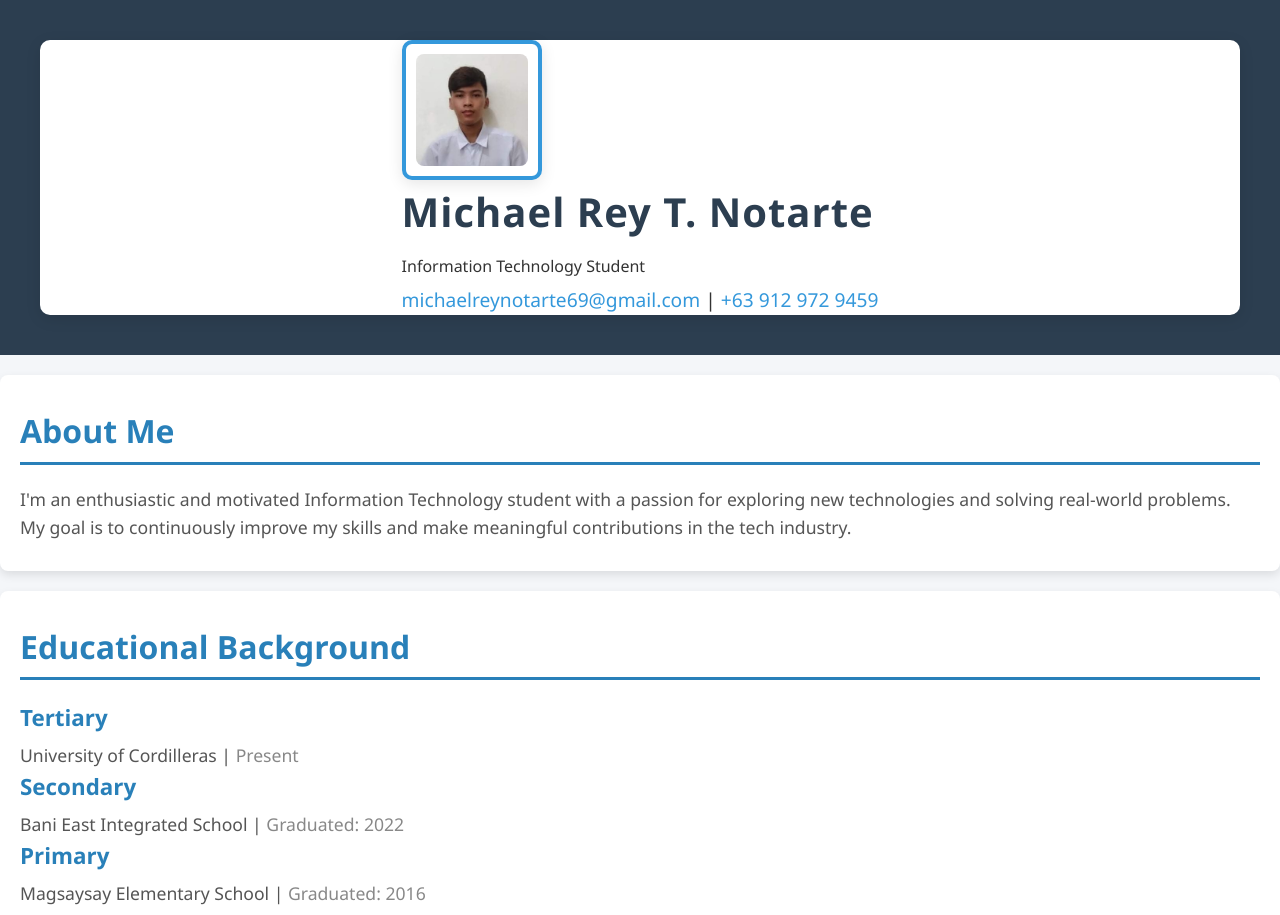
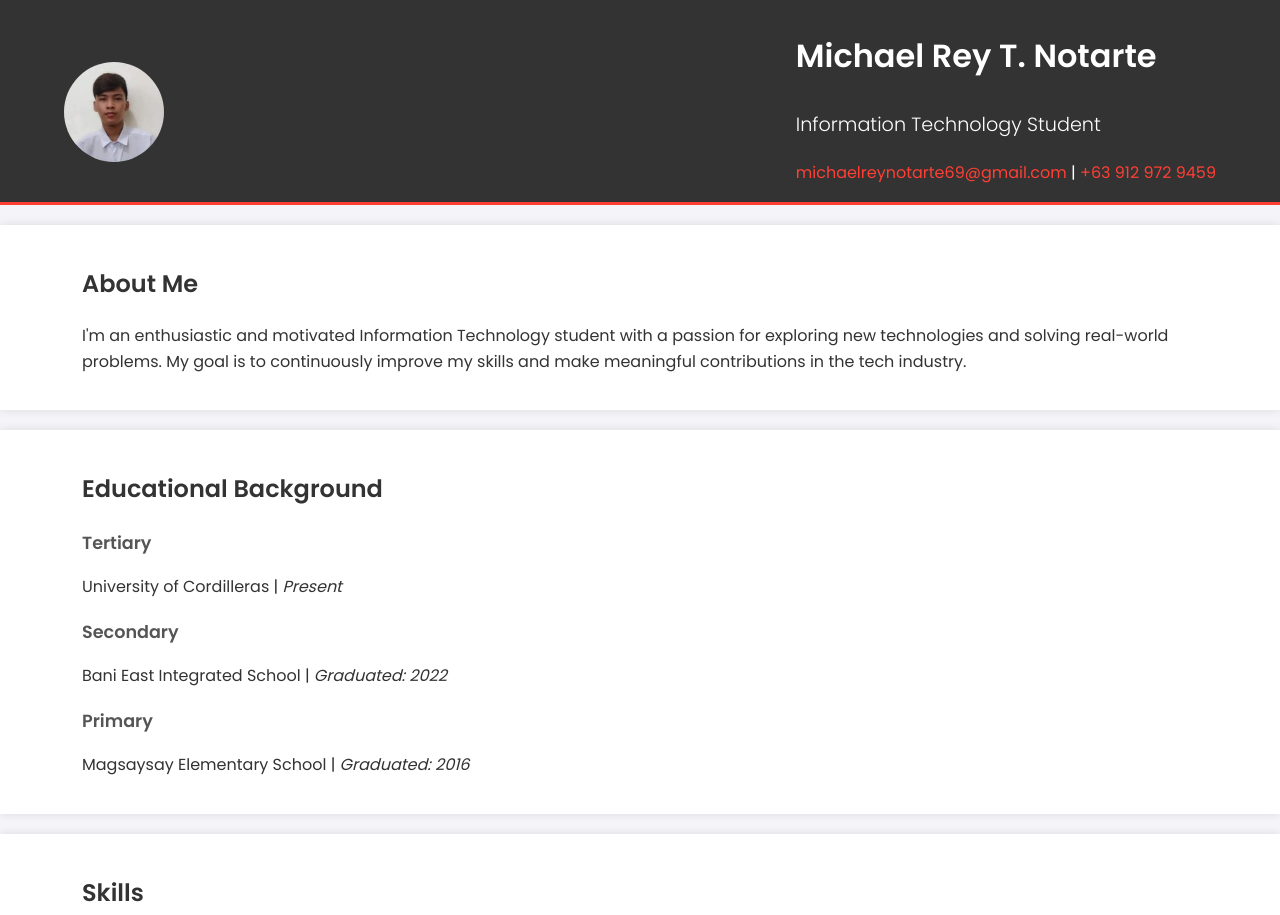
Before and after one commit to michaelpogi69/Portfolio, a plain HTML site: page index.html in a window 1280 px wide. Shown: the top 915 px of the page. Drawn offline with Linux system fonts and the light colour scheme.

Commit message:
styles.css

```diff
--- a/styles.css
+++ b/styles.css
@@ -1,178 +1,73 @@
-/* General Reset */
-* {
+body {
+    font-family: 'Poppins', sans-serif;
+    line-height: 1.6;
+    background-color: #f4f4f9;
+    color: #333;
     margin: 0;
-    padding: 0;
-    box-sizing: border-box;
 }
-
-/* Body and Base Styling */
-body {
-    font-family: 'Segoe UI', Tahoma, Geneva, Verdana, sans-serif;
-    background-color: #f4f6f9;
-    color: #333;
-    line-height: 1.6;
-    padding: 0;
+.container {
+    width: 90%;
+    margin: auto;
+    overflow: hidden;
 }
-
-/* Header: Profile Card */
-header {
-    background-color: #2c3e50;
-    padding: 40px 0;
-    display: flex;
-    justify-content: center;
-    align-items: center;
+.header {
+    background: #333;
+    color: #fff;
+    padding-top: 30px;
+    min-height: 70px;
+    border-bottom: #ff3f34 3px solid;
 }
-
-header .container {
+.header .profile-card {
     display: flex;
     align-items: center;
-    justify-content: center;
-    max-width: 1200px;
-    width: 100%;
-    padding: 0 20px;
-    border-radius: 10px;
-    background-color: #ffffff;
-    box-shadow: 0 4px 15px rgba(0, 0, 0, 0.1);
+    justify-content: space-between;
 }
-
-/* Profile Image Box */
-.profile-image-box {
-    width: 140px;
-    height: 140px;
-    border: 4px solid #3498db; /* Blue border */
-    padding: 10px;
-    margin-right: 30px;
-    background-color: #fff;
-    box-shadow: 0 4px 15px rgba(0, 0, 0, 0.1);
-    display: flex;
-    justify-content: center;
-    align-items: center;
-    border-radius: 10px;
+.header .profile-info {
+    margin-left: 20px;
 }
-
-.profile-image-box img {
-    width: 100%;
-    height: 100%;
+.header .profile-img {
+    border-radius: 50%;
+    width: 100px;
+    height: 100px;
     object-fit: cover;
-    border-radius: 8px;
 }
-
-/* Profile Info Styling */
-.profile-info {
-    text-align: left;
+.header h1 {
+    margin: 0;
+    padding-bottom: 10px;
 }
-
-.profile-info h1 {
-    font-size: 2.5rem;
-    color: #2c3e50;
-    letter-spacing: 1px;
+.header .title {
+    font-weight: 300;
+    font-size: 1.2em;
+}
+.header .contact-info a {
+    color: #ff3f34;
+    text-decoration: none;
+}
+main {
+    padding: 20px 0;
+}
+.section-card {
+    background: #fff;
+    padding: 20px;
+    margin-bottom: 20px;
+    box-shadow: 0 0 10px rgba(0,0,0,0.1);
+}
+.section-card h2 {
+    color: #333;
+    margin-bottom: 20px;
+}
+.education-entry,
+.skill-list {
     margin-bottom: 10px;
 }
-
-.profile-info .contact-info {
-    font-size: 1.2rem;
-    margin-top: 5px;
-}
-
-.profile-info a {
-    color: #3498db;
-    text-decoration: none;
-    transition: color 0.3s ease;
-}
-
-.profile-info a:hover {
-    color: #e67e22;
-}
-
-/* Section Cards */
-.section-card {
-    background-color: #ffffff;
-    padding: 30px 20px;
-    margin: 20px 0;
-    border-radius: 8px;
-    box-shadow: 0 4px 10px rgba(0, 0, 0, 0.1);
-}
-
-.section-card h2 {
-    font-size: 2rem;
-    color: #2980b9;
-    border-bottom: 3px solid #2980b9;
-    padding-bottom: 5px;
-    margin-bottom: 20px;
-}
-
-.section-card p,
-.section-card ul {
-    font-size: 1.1rem;
+.education-entry h3 {
+    font-size: 1.1em;
     color: #555;
 }
-
-ul {
-    list-style: none;
-}
-
-ul li {
-    padding-left: 20px;
-    position: relative;
-}
-
-ul li::before {
-    content: '✔️';
-    position: absolute;
-    left: 0;
-    color: #2980b9;
-}
-
-/* Education Entries */
-.education-entry h3 {
-    font-size: 1.4rem;
-    color: #2980b9;
-    margin-bottom: 5px;
-}
-
-.education-entry em {
-    font-style: normal;
-    color: #888;
-}
-
-/* Footer Styling */
 footer {
-    background-color: #2c3e50;
+    background: #333;
     color: #fff;
     text-align: center;
-    padding: 20px 0;
-    font-size: 1rem;
+    padding: 10px 0;
+    border-top: #ff3f34 3px solid;
 }
-
-footer .container {
-    max-width: 1200px;
-    width: 100%;
-}
-
-/* Responsive Design for Smaller Screens */
-@media (max-width: 768px) {
-    .container {
-        width: 90%;
-    }
-
-    header h1 {
-        font-size: 2.2rem;
-    }
-
-    header .contact-info {
-        font-size: 1rem;
-    }
-
-    h2 {
-        font-size: 1.8rem;
-    }
-
-    .profile-image-box {
-        width: 120px;
-        height: 120px;
-    }
-
-    #skills li {
-        font-size: 1rem;
-    }
-}
```
